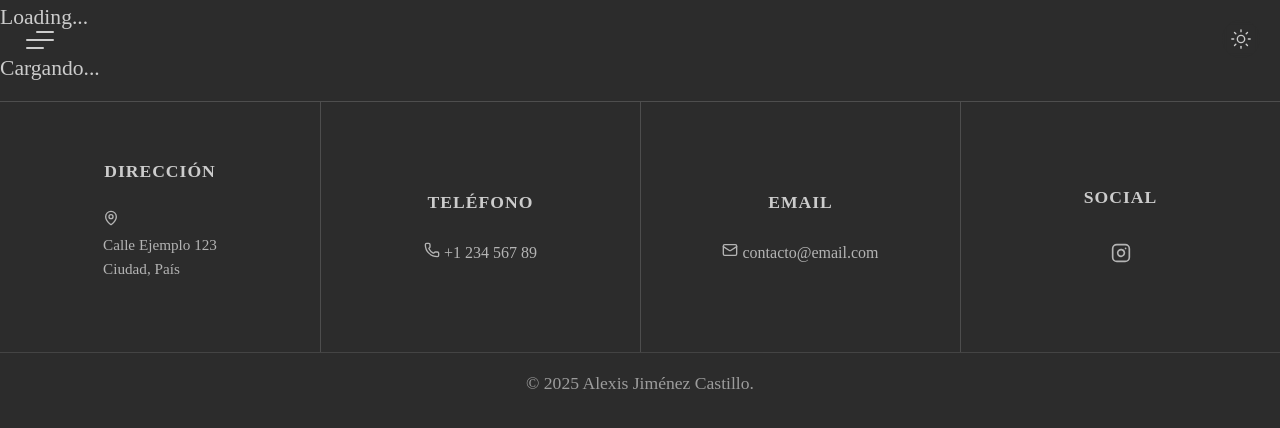
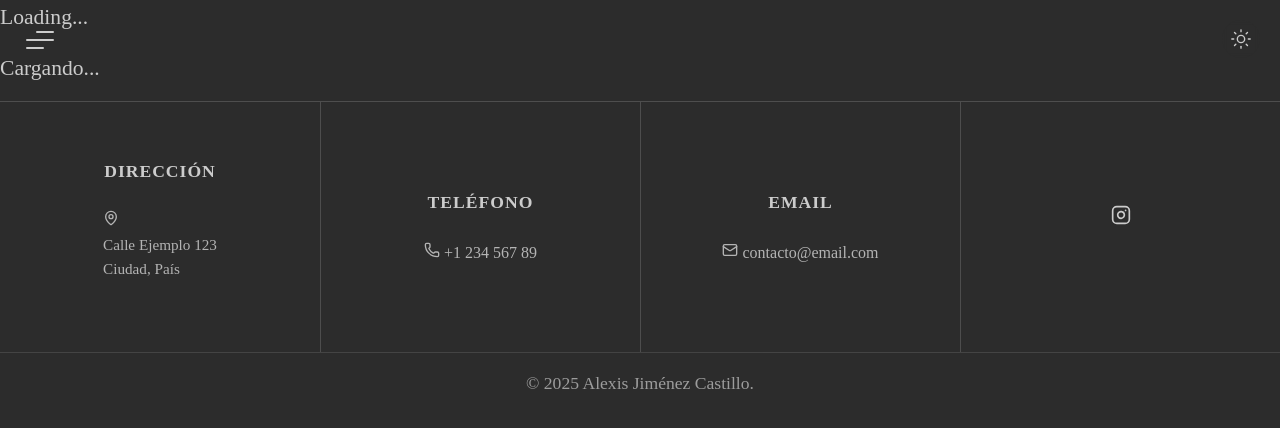
Before and after one commit to Alexis-j/portafolio-fotografo, a React (Create React App) app in the folder frontend/: page / in a window 1280 px wide. Shown: the top 428 px of the page. Built offline with nearby package versions, Linux system fonts and the light colour scheme; no server answers.

Commit message:
solo cambios minimales

```diff
--- a/frontend/src/components/Footer/index.jsx
+++ b/frontend/src/components/Footer/index.jsx
@@ -53,11 +53,10 @@ function Footer() {
 
         {/* SOCIAL MEDIA */}
         <FooterColumn>
-          <FooterTitle>Social</FooterTitle>
+          <Instagram size={20} />
+
           <SocialRow>
             <FooterLink href="https://instagram.com" target="_blank">
-              <Instagram size={20} />
-
             </FooterLink>
           </SocialRow>
         </FooterColumn>
--- a/frontend/src/styles/theme.js
+++ b/frontend/src/styles/theme.js
@@ -49,7 +49,7 @@ const darkTheme = {
   components: {
     reviews: {
       textBox: {
-        background: '#1f1f1f',  // 🔥 NO negro puro
+        background: '#3a3a3a',  // 🔥 NO negro puro
         text: '#e0e0e0',
         name: '#ffffff',
         shadow: '0 6px 20px rgba(0,0,0,0.6)',
```
